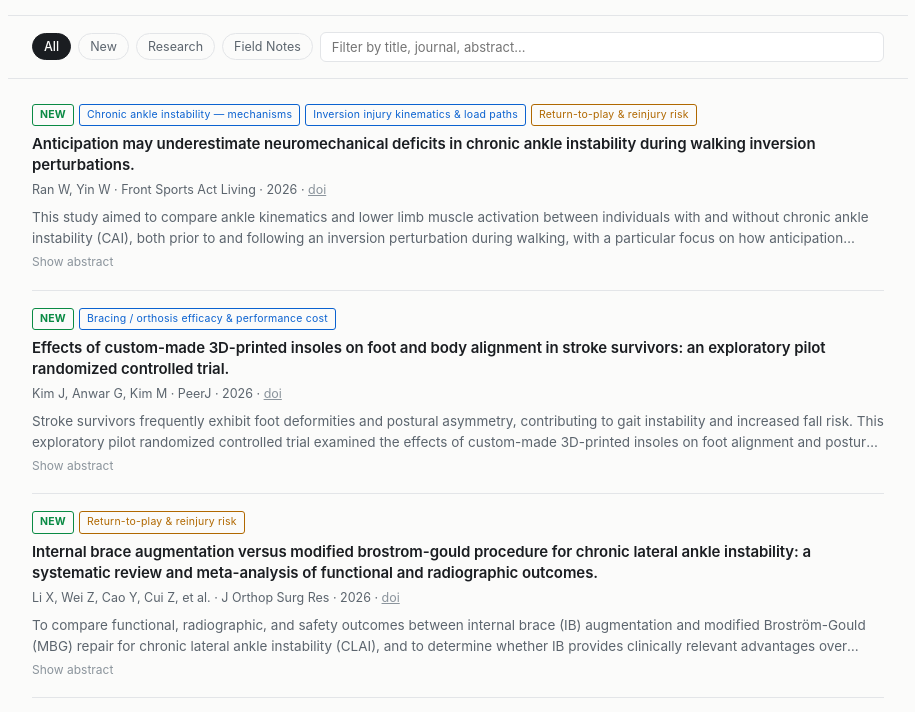
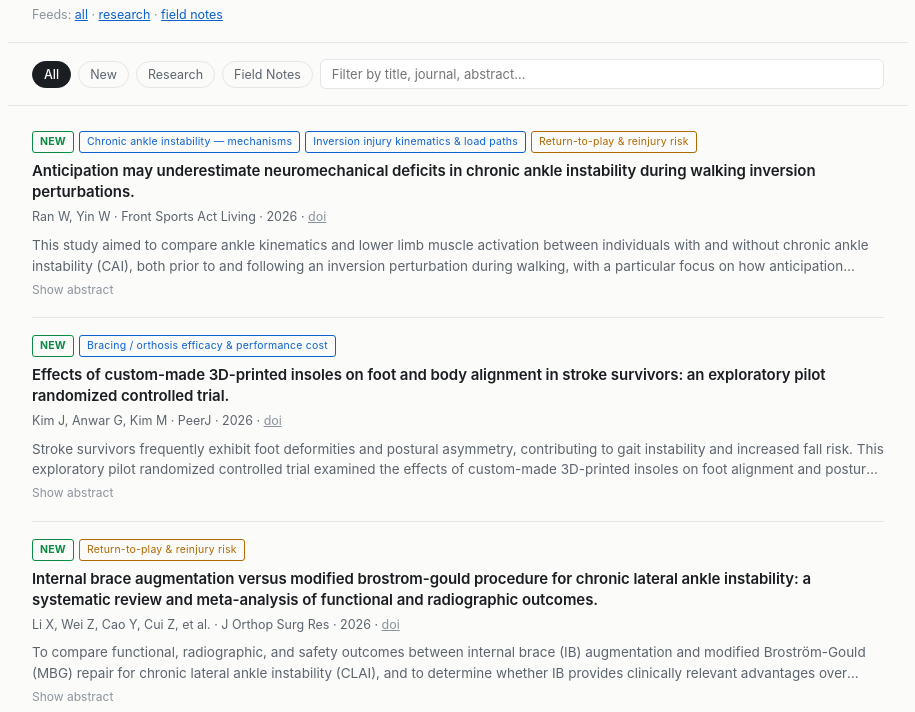
Before and after one commit to nik-ritefoot/ligasys-pubmed-watch, a plain HTML site: page index.html in a window 1280 px wide. Shown: the part 85-797 px from the top of the page, without its empty margins (182-1097 px from the left). Drawn offline with Linux system fonts and the light colour scheme.

Commit message:
Update index.html
adds feed links and autodiscovery

```diff
--- a/index.html
+++ b/index.html
@@ -4,6 +4,9 @@
 <meta charset="utf-8">
 <meta name="viewport" content="width=device-width, initial-scale=1">
 <title>LigaSys — PubMed Watch</title>
+<link rel="alternate" type="application/atom+xml" title="PubMed Watch — all" href="data/feed.xml">
+<link rel="alternate" type="application/atom+xml" title="PubMed Watch — research" href="data/feed-research.xml">
+<link rel="alternate" type="application/atom+xml" title="PubMed Watch — field notes" href="data/feed-fieldnotes.xml">
 <style>
   :root {
     --bg: #0f1113; --panel: #171a1d; --line: #262b30;
@@ -63,6 +66,12 @@
     <h1>LigaSys — PubMed Watch</h1>
     <div class="meta" id="meta">Loading…</div>
     <div class="banner" id="banner" hidden></div>
+    <div class="meta" style="margin-top:8px">
+      Feeds:
+      <a href="data/feed.xml" style="color:var(--res)">all</a> ·
+      <a href="data/feed-research.xml" style="color:var(--res)">research</a> ·
+      <a href="data/feed-fieldnotes.xml" style="color:var(--res)">field notes</a>
+    </div>
   </header>
   <div class="bar" id="bar" hidden>
     <button class="f" data-b="all" aria-pressed="true">All</button>
```
